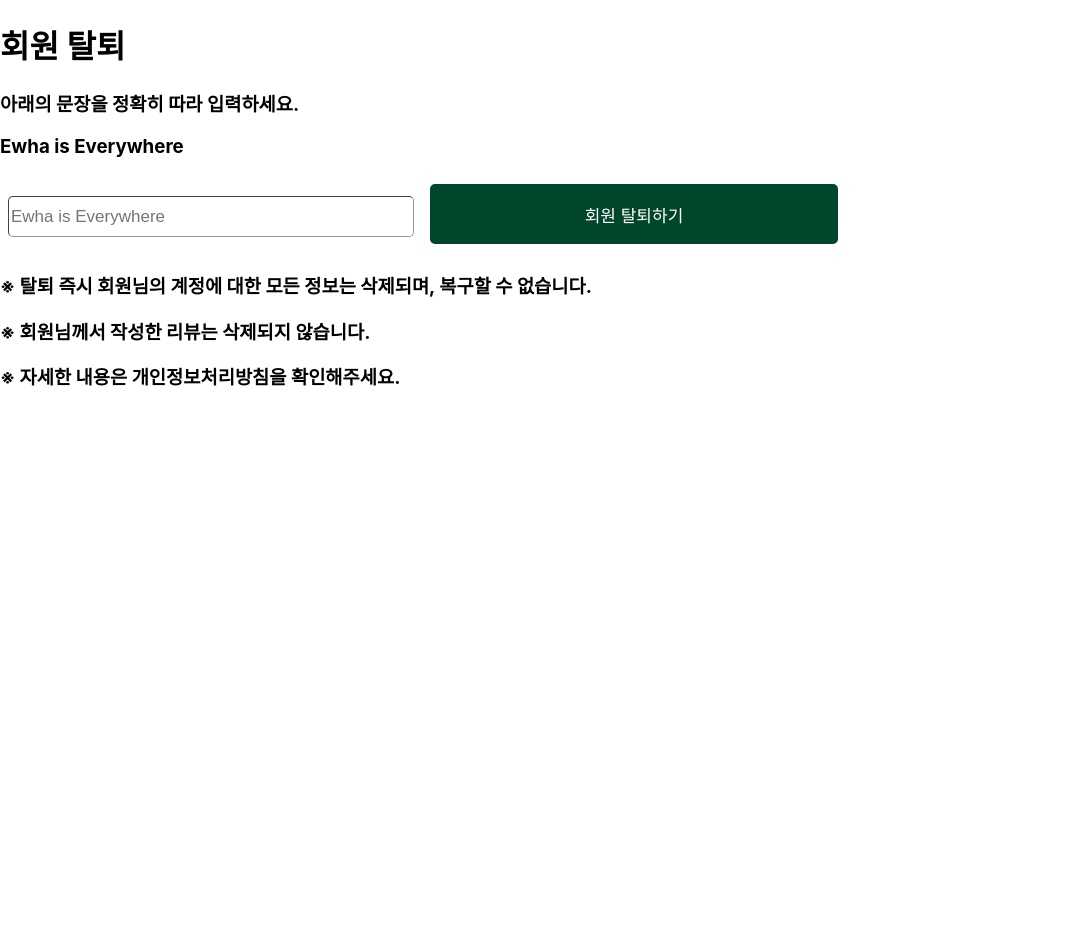
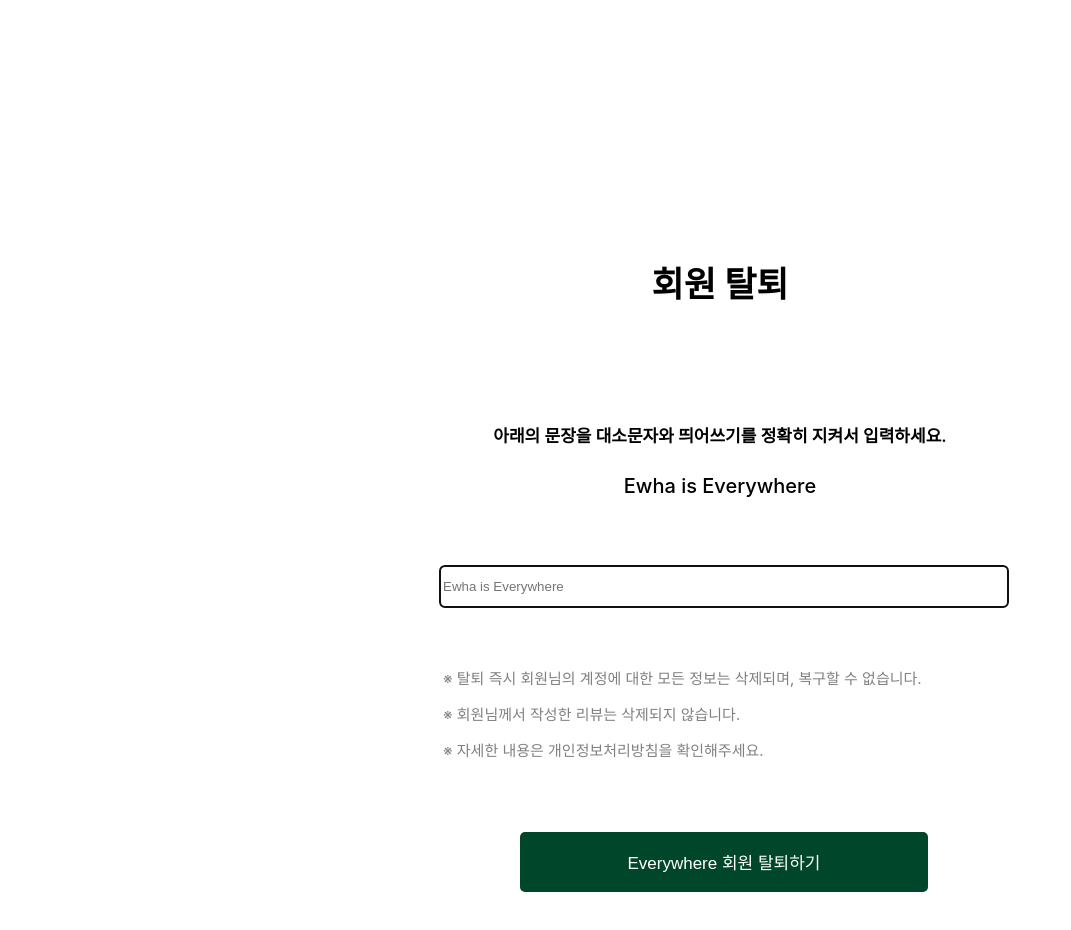
Before and after one commit to Hanrann6/Everywhere, a React (Create React App) app in the folder FE/: page /cancelaccount in a window 1280 px wide. Shown: the top 930 px of the page, without its empty margins (0-1071 px from the left). Before the commit the page ends 800 px from the top, so only its background shows below. Built offline with nearby package versions, Linux system fonts and the light colour scheme.

Commit message:
[FE] Design: 이용약관/개인정보처리방침/회원가입 UI 디자인 완료

```diff
--- /dev/null
+++ b/FE/src/components/CancelAccount/Container.js
@@ -0,0 +1,59 @@
+import styled from 'styled-components';
+import theme from '../../styles/theme.js';
+
+export const Border = styled.div`
+  width: 562px;
+  margin: 232.5px 439px;
+
+  display: flex;
+  flex-direction: row;
+  flex-wrap: wrap;
+  justify-content: flex-start;
+  align-items: baseline;
+`;
+
+export const Header = styled.header`
+  flex-basis: 562px;
+  align-self: center;
+`;
+
+export const Pragraph = styled.div`
+  width: 562px;
+  align-self: flex-start;
+  margin: 75px 53px 40px 53px;
+`;
+export const Form = styled.form`
+  width: 562px;
+  align-self: flex-start;
+`;
+export const Input = styled.input`
+  width: 562px;
+  height: 37px;
+  border-radius: 5px;
+  align-self: flex-start;
+`;
+
+export const Warn = styled.div`
+  width: 562px;
+  height: 70px;
+  margin: 59px 186px 95px 4px;
+`;
+
+export const Button = styled.button`
+  margin: 0px 81px;
+  background-color: ${props => props.bgColor || theme.ewhaGreen};
+  color: ${props => props.color || theme.white};
+  border: none;
+
+  font-size: 17px;
+  font-weight: 500;
+  width: 408px;
+  height: 60px;
+  border-radius: 5px;
+  transition: background-color 0.1s;
+  &:hover {
+    background-color: ${props => props.bgColor || theme.backGround};
+    color: ${props => props.color || theme.ewhaGreen};
+    border: 1px solid #ffffff; //#FFFFFF를 theme에서 접근하는 법?
+  }
+`;
--- a/FE/src/components/Login/Button.js
+++ b/FE/src/components/Login/Button.js
@@ -7,6 +7,7 @@
   border: none;
   margin: 8px;
   font-size: 17px;
+  font-weight: 500;
   width: 408px;
   height: 60px;
   border-radius: 5px;
--- /dev/null
+++ b/FE/src/components/PrivacyPolicy/Container.js
@@ -0,0 +1,25 @@
+import styled from 'styled-components';
+
+export const Border = styled.div`
+  width: 1154px;
+  border: 1.5px solid black;
+  border-radius: 10px;
+  margin: 143px;
+  padding: 36px 52px 52px 52px;
+
+  display: flex;
+  flex-direction: row;
+  flex-wrap: wrap;
+  justify-content: flex-start;
+  align-items: baseline;
+`;
+
+export const Header = styled.header`
+  flex-basis: 1154px;
+  align-self: flex-start;
+`;
+
+export const Pragraph = styled.div`
+  width: 1154px;
+  align-self: flex-start;
+`;
--- a/FE/src/components/common/CloseButton.js
+++ b/FE/src/components/common/CloseButton.js
@@ -1,24 +1,24 @@
 import React from 'react';
+import { useNavigate } from 'react-router';
 import { IoClose } from 'react-icons/io5';
 
 export function CloseButton() {
-  const handleClose = () => {
-    if (window.top === window.self) {
-      window.close();
-      if (window.closed === false) {
-        alert('창을 닫을 수 없습니다!');
-      }
-    } else {
-      console.warn('새로운 창이 아니므로 닫을 수 없습니다!');
-    }
-  };
-
+  const navigate = useNavigate();
   return (
-    <button
-      onClick={handleClose}
-      style={{ background: 'none', border: 'none', cursor: 'pointer' }}
+    <div
+      style={{
+        display: 'flex',
+        justifyContent: 'end',
+        width: '1154px',
+        alignSelf: 'flex-end',
+      }}
     >
-      <IoClose size={30} />
-    </button>
+      <button
+        onClick={() => navigate(-1)}
+        style={{ background: 'none', border: 'none', cursor: 'pointer' }}
+      >
+        <IoClose size={30} />
+      </button>
+    </div>
   );
 }
--- a/FE/src/components/common/GoBack.js
+++ b/FE/src/components/common/GoBack.js
@@ -1,6 +1,8 @@
 import { FontAwesomeIcon } from '@fortawesome/react-fontawesome';
 import { faAngleLeft } from '@fortawesome/free-solid-svg-icons';
 import styled from 'styled-components';
+//추가
+import { useNavigate } from 'react-router';
 
 const Wrapper = styled.button`
   margin: 5px;
@@ -10,6 +12,7 @@
 `;
 
 export function GoBack() {
+  const navigate = useNavigate();
   return (
     <Wrapper onClick={() => navigate(-1)}>
       <FontAwesomeIcon icon={faAngleLeft} size="3x" />
--- a/FE/src/pages/CancelAccount.jsx
+++ b/FE/src/pages/CancelAccount.jsx
@@ -1,39 +1,146 @@
 import React from 'react';
+import { useState } from 'react';
 import { useNavigate } from 'react-router-dom';
-import { Input } from '../components/Login/Input';
-import { Button } from '../components/Login/Button';
+import * as Cont from '../components/CancelAccount/Container';
+
+//TODO: Input 위로 올리기
+
 function CancelAccount() {
   const navigate = useNavigate();
+  function goToHome() {
+    navigate('/');
+  }
+  const api =
+    'ec2-3-25-114-45.ap-southeast-2.compute.amazonaws.com//user/delete/{userId}'; //이게 맞나요?
+  const originalCheckWord = 'Ewha is Everywhere';
+
+  const [checkWord, setcheckWord] = useState('');
+  const [ischeckWordMatch, setIsCheckWordMatch] = useState(true);
+
+  const handleCheckWord = event => {
+    const value = event.target.value;
+    setcheckWord(value);
+    setIsCheckWordMatch(originalCheckWord === value);
+  };
+
+  const handleCancelAccount = async event => {
+    event.preventDefault();
+    if (!ischeckWordMatch) {
+      return;
+    }
+
+    const payload = {
+      userId: sessionStorage.getItem('email'),
+    };
+
+    try {
+      const response = await fetch(api, {
+        method: 'POST',
+        headers: {
+          'Content-Type': 'application/json',
+        },
+        body: JSON.stringify(payload),
+      });
+
+      const result = await response.json();
+
+      if (response.status === 200) {
+        alert('탈퇴 성공');
+        goToHome();
+      } else if (response.status === 400) {
+        alert('탈퇴 실패');
+      }
+    } catch (error) {
+      console.error('오류 발생:', error);
+    }
+  };
 
   return (
-    <div>
-      <div>
-        <h1>회원 탈퇴</h1>
-        <h3>아래의 문장을 정확히 따라 입력하세요.</h3>
-        <h3>Ewha is Everywhere</h3>
-      </div>
-      <div>
-        <form>
-          <Input
+    <Cont.Border>
+      <Cont.Header>
+        <h1
+          style={{
+            fontSize: '35px',
+            fontWeight: '700',
+            textAlign: 'center',
+          }}
+        >
+          회원 탈퇴
+        </h1>
+      </Cont.Header>
+
+      <Cont.Pragraph>
+        <h3
+          style={{
+            fontSize: '17px',
+            fontWeight: '600',
+            textAlign: 'center',
+          }}
+        >
+          아래의 문장을 대소문자와 띄어쓰기를 정확히 지켜서 입력하세요.
+        </h3>
+        <h4
+          style={{
+            fontSize: '20px',
+            fontWeight: '500',
+            textAlign: 'center',
+          }}
+        >
+          Ewha is Everywhere
+        </h4>
+      </Cont.Pragraph>
+
+      <Cont.Form>
+        <Cont.Input
           type="text"
-            name="check"
-            //value={checkString}
+          name="checkWord"
+          value={checkWord}
+          onChange={handleCheckWord}
           placeholder="Ewha is Everywhere"
           autoFocus
           required
         />
-          <Button>회원 탈퇴하기</Button>
-        </form>
+        {!ischeckWordMatch && (
+          <div className="failure-message" style={{ color: 'red' }}>
+            문장이 정확히 일치하는지 다시 확인해주세요
           </div>
-      <div>
-        <h3>
+        )}
+
+        <Cont.Warn>
+          <h3
+            style={{
+              fontSize: '15px',
+              fontWeight: '400',
+              color: 'gray',
+            }}
+          >
             ※ 탈퇴 즉시 회원님의 계정에 대한 모든 정보는 삭제되며, 복구할 수
             없습니다.
           </h3>
-        <h3>※ 회원님께서 작성한 리뷰는 삭제되지 않습니다.</h3>
-        <h3>※ 자세한 내용은 개인정보처리방침을 확인해주세요.</h3>
-      </div>
-    </div>
+          <h3
+            style={{
+              fontSize: '15px',
+              fontWeight: '400',
+              color: 'gray',
+            }}
+          >
+            ※ 회원님께서 작성한 리뷰는 삭제되지 않습니다.
+          </h3>
+          <h3
+            style={{
+              fontSize: '15px',
+              fontWeight: '400',
+              color: 'gray',
+            }}
+          >
+            ※ 자세한 내용은 개인정보처리방침을 확인해주세요.
+          </h3>
+        </Cont.Warn>
+        <Cont.Button onClick={handleCancelAccount}>
+          Everywhere 회원 탈퇴하기
+        </Cont.Button>
+      </Cont.Form>
+    </Cont.Border>
   );
 }
 
--- a/FE/src/pages/Login.jsx
+++ b/FE/src/pages/Login.jsx
@@ -13,7 +13,6 @@
 function Login() {
   const navigate = useNavigate();
   const api = 'ec2-3-25-114-45.ap-southeast-2.compute.amazonaws.com/user/login';
-
   const [userEmail, setUserEmail] = useState('');
   const [password, setPassword] = useState('');
 
@@ -71,7 +70,7 @@
           />
           <Input
             type="password"
-            name="userPW"
+            name="password"
             value={password}
             onChange={handlePassword}
             placeholder="비밀번호"
--- a/FE/src/pages/SignUp.jsx
+++ b/FE/src/pages/SignUp.jsx
@@ -10,7 +10,6 @@
   StyledContent,
   AlignToCenter,
 } from '../components/SignUp/Container';
-import '../styles/SignUp.css';
 
 //TODO: 체크박스 테두리 만들기;
 
--- a/FE/src/pages/TermOfUse.jsx
+++ b/FE/src/pages/TermOfUse.jsx
@@ -1,26 +1,25 @@
 import React from 'react';
 import { useNavigate } from 'react-router-dom';
+import { CloseButton } from '../components/common/CloseButton';
+import * as Cont from '../components/PrivacyPolicy/Container.js';
 import '../styles/TermOfUse.css';
-import { CloseButton } from '../components/common/CloseButton';
 
 function TermOfUse() {
   const navigate = useNavigate();
   return (
-    <div>
-      <div>
-        <CloseButton />
-      </div>
-      <header>
+    <Cont.Border>
+      <CloseButton />
+      <Cont.Header>
         <h1 className="headerStyle">이용약관</h1>
-      </header>
-      <div>
+      </Cont.Header>
+      <Cont.Pragraph>
         <h1 className="clauseStyle">제 1조(목적)</h1>
         <h3 className="contentStyle">
           Everywhere가 제공하는 서비스 및 서비스 이용과 관련하여 Everywhere와
           이용자 간의 권리, 의무, 책임 사항 등을 규정함을 목적으로 합니다.
         </h3>
-      </div>
-      <div>
+      </Cont.Pragraph>
+      <Cont.Pragraph>
         <h1 className="clauseStyle">제 2조(서비스의 제공)</h1>
         <h3 className="contentStyle">
           <ol>
@@ -48,7 +47,9 @@
             </li>
           </ol>
         </h3>
-        <h1 className="clauseStyle">(서비스 이용계약의 종료)</h1>
+      </Cont.Pragraph>
+      <Cont.Pragraph>
+        <h1 className="clauseStyle">제 3조(서비스 이용계약의 종료)</h1>
         <h3 className="contentStyle">
           <ol>
             <li>
@@ -63,8 +64,8 @@
             </li>
           </ol>
         </h3>
-      </div>
-    </div>
+      </Cont.Pragraph>
+    </Cont.Border>
   );
 }
 
--- a/FE/src/styles/TermOfUse.css
+++ b/FE/src/styles/TermOfUse.css
@@ -1,13 +1,14 @@
 .headerStyle {
   font-size: 35px;
-  font-weight: bold;
+  font-weight: 700;
 }
 
 .clauseStyle {
   font-size: 25px;
-  font-weight: bold;
+  font-weight: 600;
 }
 
 .contentStyle {
   font-size: 17px;
+  font-weight: 500;
 }
```
Also changed, not shown: FE/src/pages/PrivacyPolicy.jsx (+55 -5 lines), FE/src/pages/temp.jsx (deleted, +0 -40 lines). Lines whose indentation alone changed are shown as unchanged.
